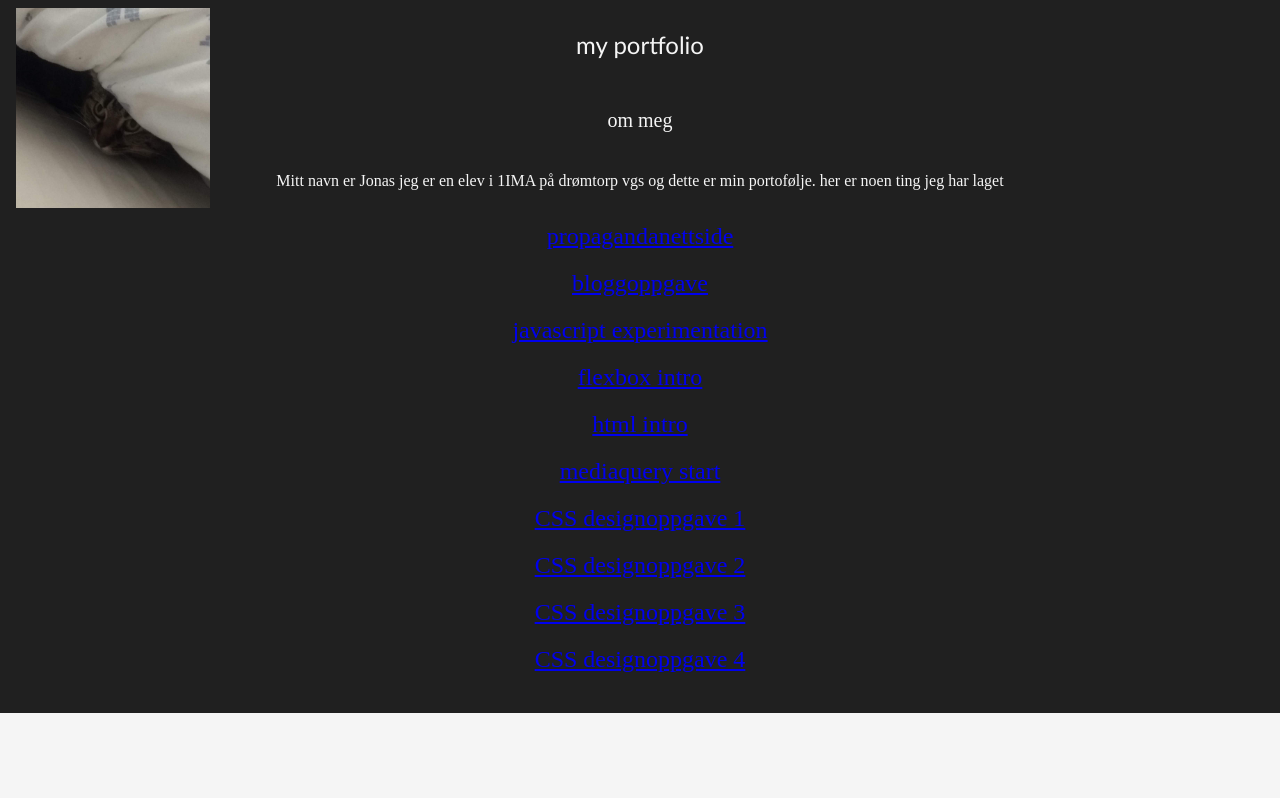
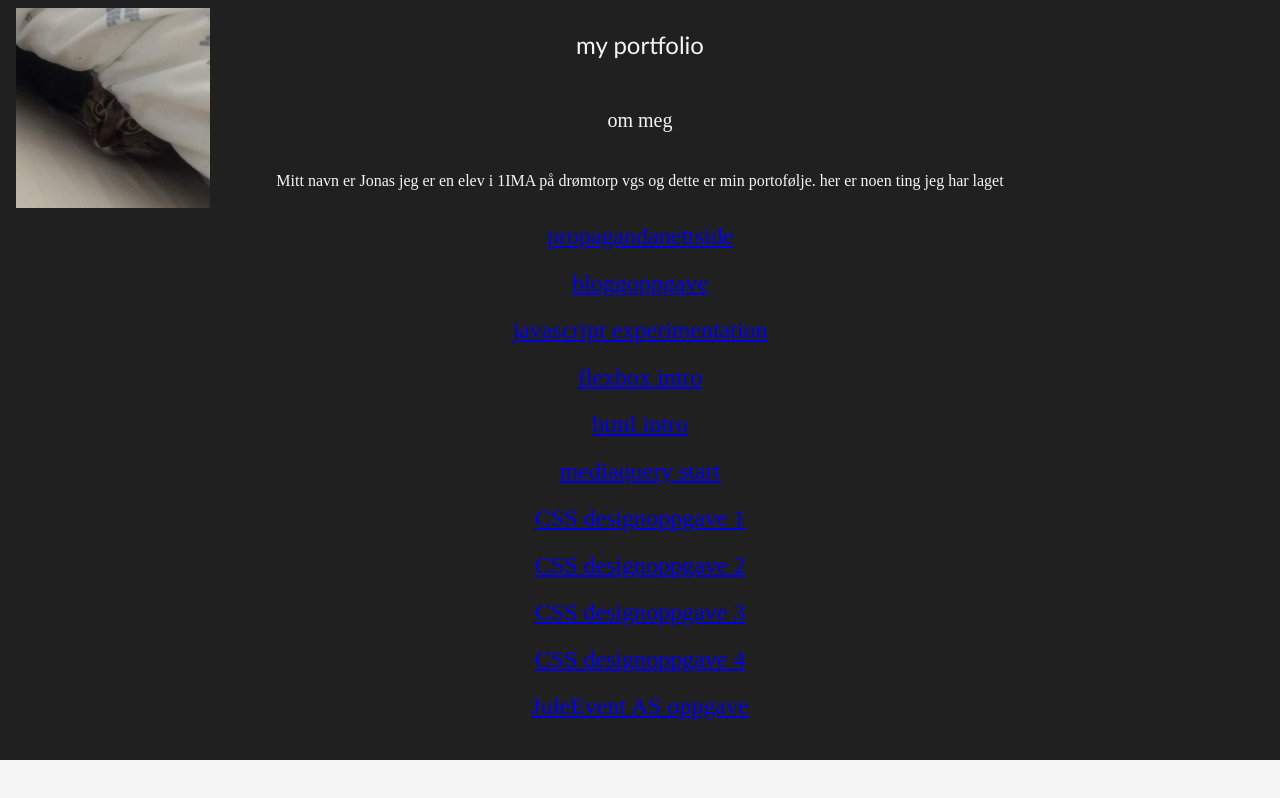
Before and after one commit to 1IMA-2024-2025/jonas_skoleoppgaver, a plain HTML site: page docs/index.html in a window 1280 px wide. Drawn offline with Linux system fonts and the light colour scheme.

Commit message:
bilde i logg

```diff
--- a/docs/index.html
+++ b/docs/index.html
@@ -25,6 +25,7 @@
             <a href="./other/oppgave2/index.html" target="_blank">CSS designoppgave 2</a>
             <a href="./other/oppgave3/index.html" target="_blank">CSS designoppgave 3</a>
             <a href="./other/oppgave4/index.html" target="_blank">CSS designoppgave 4</a>
+            <a href="./other/juleevent/index.html" target="_blank>">JuleEvent AS oppgave</a>
     </div>
 </body>
 </html>
```
Also changed, not shown: docs/other/juleevent/images/sketch_juleeventas.png (added), 1 other file.
